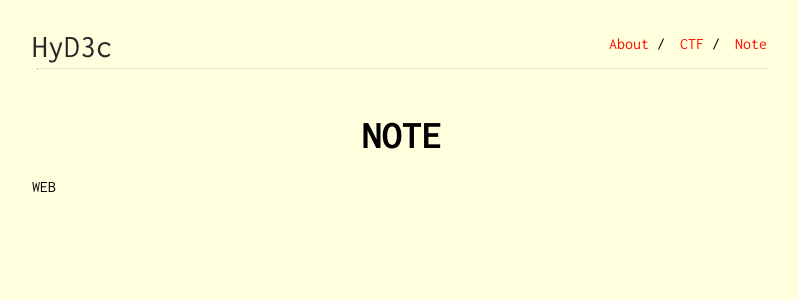
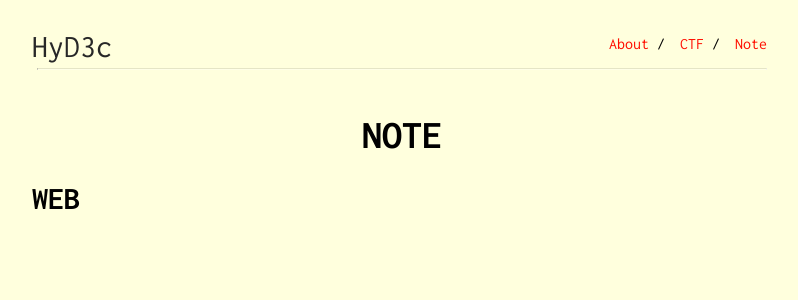
Before and after one commit to HyD3c/HyD3c.github.io, a Jekyll site: the page built from note.html, in a window 1280 px wide. Shown: the top 300 px of the page, without its empty margins (238-1036 px from the left). Built offline with Jekyll 4.4.1, drawn with Linux system fonts in a browser that asks for light colours; some web fonts are replaced.

Commit message:
Update main.scss

```diff
--- a/css/main.scss
+++ b/css/main.scss
@@ -297,7 +297,7 @@ table tr th :last-child, table tr td :last-child {
 code{
 	background-color: inherit;
 }
-.ctf-name{
+.note-name{
 	font-weight:bold;
 	font-size:2em;
 }
```
